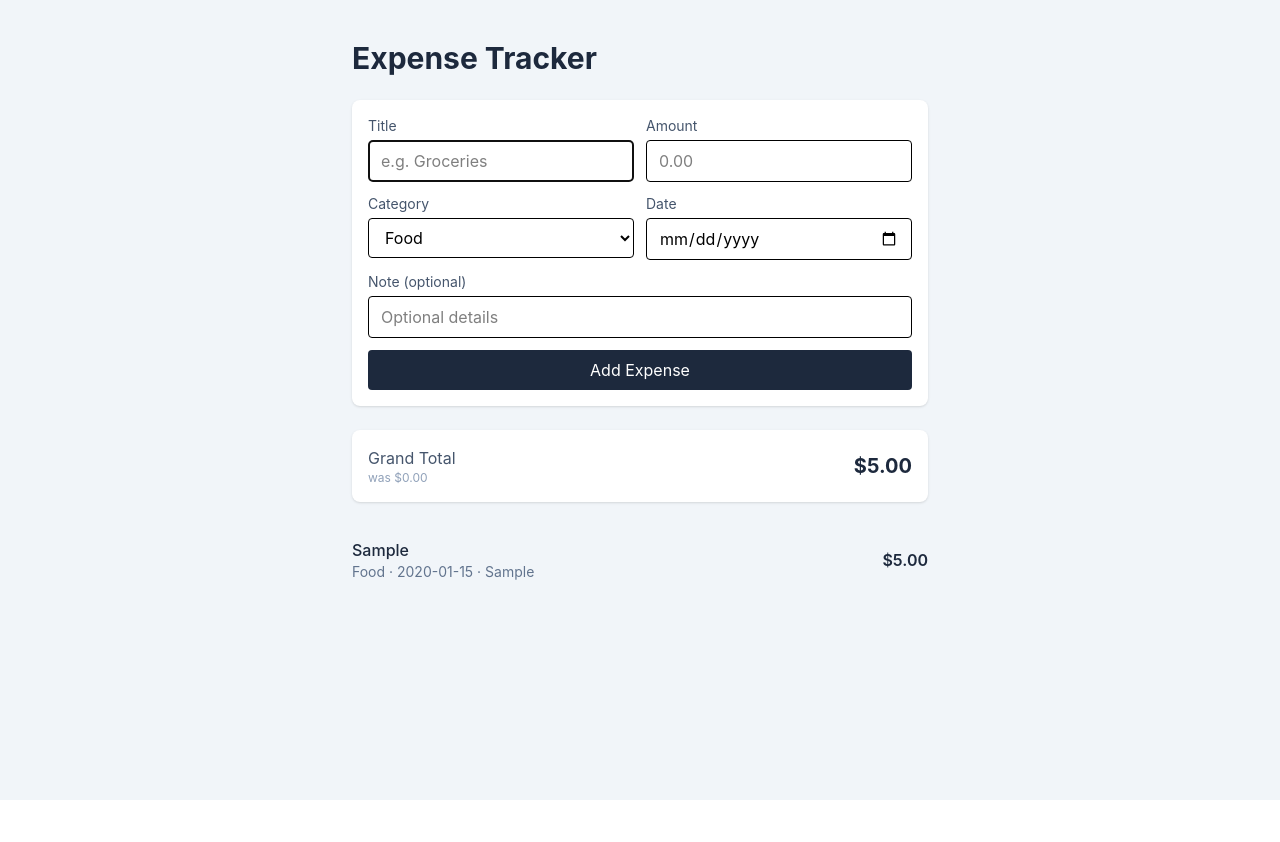
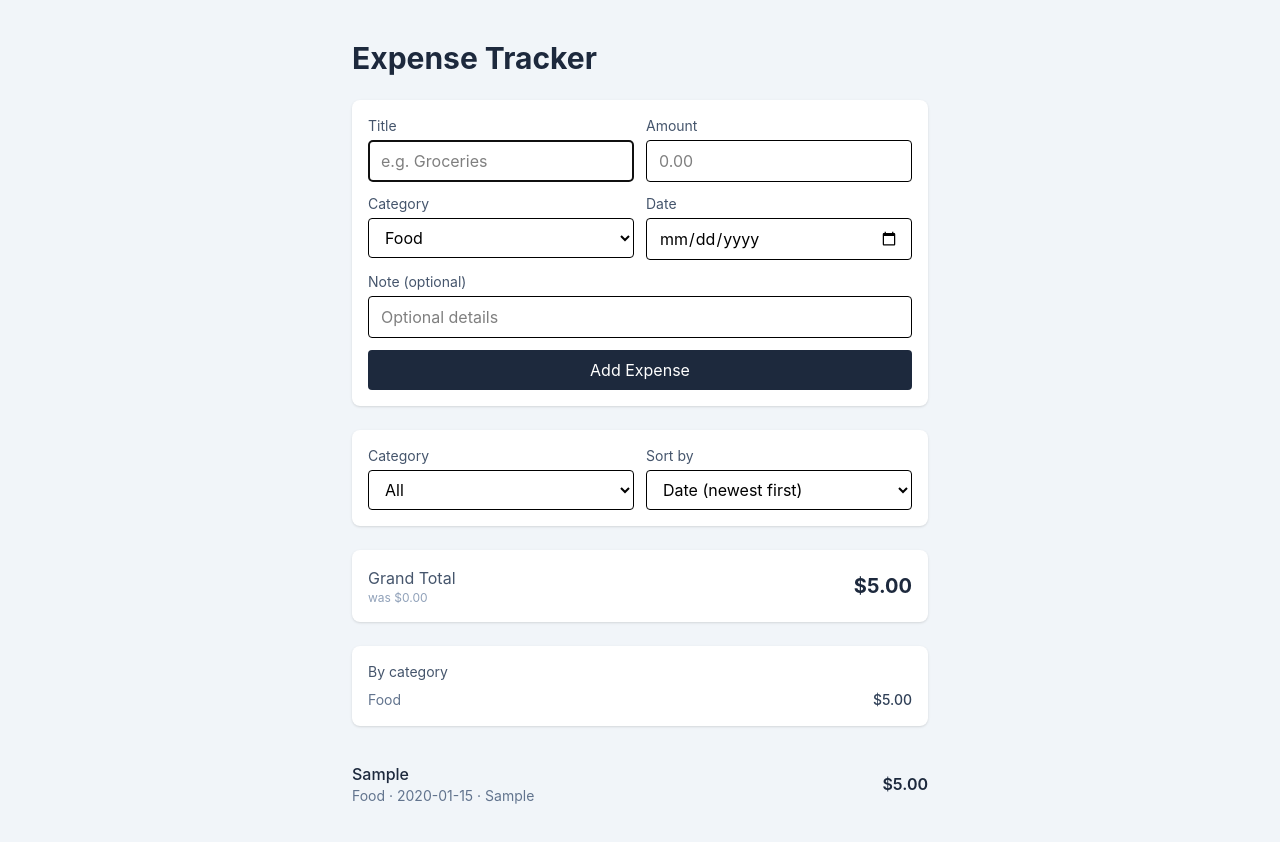
Before and after one commit to aayushhsapkota/react-redux-revision-expense-tracker-, a React (Vite) app: page / in a window 1280 px wide. Both pictures are taken after typing "Sample", "5", "2020-01-15", "Sample" into the empty fields and a click on the button "Add Expense". Shown: the top 842 px of the page. Before the commit the page ends 800 px from the top, so only its background shows below. Built offline with nearby package versions, Linux system fonts and the light colour scheme.

Commit message:
Add ExpenseFilters component and enhance App with filtering and sorting functionality

```diff
--- a/src/App.jsx
+++ b/src/App.jsx
@@ -1,34 +1,78 @@
-import { useRef, useEffect } from 'react'
+import { useRef, useEffect, useState, useMemo, useCallback } from 'react'
 import useLocalStorage from './hooks/useLocalStorage'
 import ExpenseForm from './components/ExpenseForm'
 import ExpenseList from './components/ExpenseList'
+import ExpenseFilters from './components/ExpenseFilters'
 
 function App() {
   // This is the "lifted" state — the single source of truth for the whole app.
   // Swapped useState for our custom hook — expenses now persist across reloads.
   const [expenses, setExpenses] = useLocalStorage('expenses', [])
+  const [filterBy, setFilterBy] = useState('') // '' means "all categories"
+  const [sortBy, setSortBy] = useState('date-desc')
 
-  function handleAddExpense(newExpense) {
-    setExpenses((prev) => [newExpense, ...prev]) // newest first
-  }
+    // useCallback: keeps this function's IDENTITY stable across renders, so
+    // the memo() on ExpenseForm actually works — otherwise every App render
+    // (e.g. from changing the filter) would hand ExpenseForm a "new" function
+    // prop and force it to re-render anyway.
+    const handleAddExpense = useCallback((newExpense) => {
+      setExpenses((prev) => [newExpense, ...prev]) //newest first
+    }, [setExpenses])
 
-  const grandTotal = expenses.reduce((sum, e) => sum + e.amount, 0)
+// useMemo #1 — recompute only when `expenses` itself changes.
+  const grandTotal = useMemo(
+    () => expenses.reduce((sum, e) => sum + e.amount, 0),
+    [expenses]
+  )
+
+  // useMemo #2 — per-category breakdown, same reasoning.
+    const categoryTotals = useMemo(() => {
+      return expenses.reduce((totals, e) => {
+        totals[e.category] = (totals[e.category] || 0) + e.amount
+        return totals
+      }, {})
+    }, [expenses])
+
+    // useMemo #3 — the filtered + sorted list the user actually sees.
+      // Note: filter/sort here build a NEW array, but reuse the SAME expense
+      // object references — which is exactly what lets ExpenseItem's memo() pay off.
+      const visibleExpenses = useMemo(() => {
+        const filtered = filterBy
+          ? expenses.filter((e) => e.category === filterBy)
+          : expenses
+
+        const [field, direction] = sortBy.split('-')
+
+        // `a` and `b` are the two expenses being compared.
+        // `a - b` gives a negative number when `a` is smaller, so `a` comes first (ascending).
+        // `b - a` does the opposite, putting the larger value first (descending).
+        return [...filtered].sort((a, b) => {
+          if (field === 'date') {
+            return direction === 'asc'
+              ? new Date(a.date) - new Date(b.date)
+              : new Date(b.date) - new Date(a.date)
+          }
+          return direction === 'asc' ? a.amount - b.amount : b.amount - a.amount
+        })
+      }, [expenses, filterBy, sortBy])
+
 
   // useRef use #2: remember the PREVIOUS grand total across renders,
   // without causing an extra re-render just to store it.
+
+    //Initially, grandTotal is calculated, and when calculating previousTotal initially, it gets the same initial value from the ref.
+  // The app renders, and since these values are equal in HTML, nothing visibly changes.
+  // When new expense is added and  causes a re-render, a new grandTotal is calculated,
+  // while previousTotal still holds the value from the previous render.
+  // After the new render is committed to the screen, useEffect runs and updates the ref with the current grandTotal,
+  // preparing it to be used as previousTotal in the next render.
+  // So essentially, we're storing the current total **for comparison during the next render**.
   const prevTotalRef = useRef(grandTotal)
   useEffect(() => {
     prevTotalRef.current = grandTotal // runs AFTER this render is on screen
   })
   const previousTotal = prevTotalRef.current
 
-  //Initially, grandTotal is calculated, and when calculating previousTotal initially, it gets the same initial value from the ref.
-  // The app renders, and since these values are equal in HTML, nothing visibly changes.
-  // When new expense is added and  causes a re-render, a new grandTotal is calculated,
-  // while previousTotal still holds the value from the previous render.
-  // After the new render is committed to the screen, useEffect runs and updates the ref with the current grandTotal,
-  // preparing it to be used as previousTotal in the next render.
-  // So essentially, we're storing the current total **for comparison during the next render**.
 
   return (
     <div className="min-h-screen bg-slate-100 py-10 px-4">
@@ -36,6 +80,13 @@ function App() {
         <h1 className="text-3xl font-bold text-slate-800">Expense Tracker</h1>
 
         <ExpenseForm onAddExpense={handleAddExpense} />
+
+        <ExpenseFilters
+                  filterBy={filterBy}
+                  onFilterChange={setFilterBy}
+                  sortBy={sortBy}
+                  onSortChange={setSortBy}
+                />
 
         <div className="bg-white p-4 rounded-lg shadow flex justify-between items-center">
           <div>
@@ -49,7 +100,23 @@ function App() {
           </span>
         </div>
 
-        <ExpenseList expenses={expenses} />
+          {expenses.length > 0 && (
+          <div className="bg-white p-4 rounded-lg shadow">
+            <p className="text-slate-600 mb-2 text-sm">By category</p>
+            <ul className="space-y-1 text-sm">
+              {Object.entries(categoryTotals).map(([category, total]) => (
+                <li key={category} className="flex justify-between">
+                  <span className="text-slate-500">{category}</span>
+                  <span className="font-medium text-slate-700">
+                    ${total.toFixed(2)}
+                  </span>
+                </li>
+              ))}
+            </ul>
+          </div>
+        )}
+
+        <ExpenseList expenses={visibleExpenses} />
       </div>
     </div>
   )
--- /dev/null
+++ b/src/components/ExpenseFilters.jsx
@@ -0,0 +1,38 @@
+const CATEGORY_OPTIONS = ['All', 'Food', 'Transport', 'Bills', 'Shopping', 'Other']
+
+function ExpenseFilters({ filterBy, onFilterChange, sortBy, onSortChange }) {
+  return (
+    <div className="flex flex-col sm:flex-row gap-3 bg-white p-4 rounded-lg shadow">
+      <div className="flex-1">
+        <label className="block text-sm text-slate-600 mb-1">Category</label>
+        <select
+          value={filterBy}
+          onChange={(e) => onFilterChange(e.target.value)}
+          className="border rounded px-3 py-2 w-full"
+        >
+          {CATEGORY_OPTIONS.map((cat) => (
+            <option key={cat} value={cat === 'All' ? '' : cat}>
+              {cat}
+            </option>
+          ))}
+        </select>
+      </div>
+
+      <div className="flex-1">
+        <label className="block text-sm text-slate-600 mb-1">Sort by</label>
+        <select
+          value={sortBy}
+          onChange={(e) => onSortChange(e.target.value)}
+          className="border rounded px-3 py-2 w-full"
+        >
+          <option value="date-desc">Date (newest first)</option>
+          <option value="date-asc">Date (oldest first)</option>
+          <option value="amount-desc">Amount (high to low)</option>
+          <option value="amount-asc">Amount (low to high)</option>
+        </select>
+      </div>
+    </div>
+  )
+}
+
+export default ExpenseFilters
```
Also changed, not shown: src/components/ExpenseForm.jsx (+5 -2 lines), src/components/ExpenseItem.jsx (+6 -1 lines).
